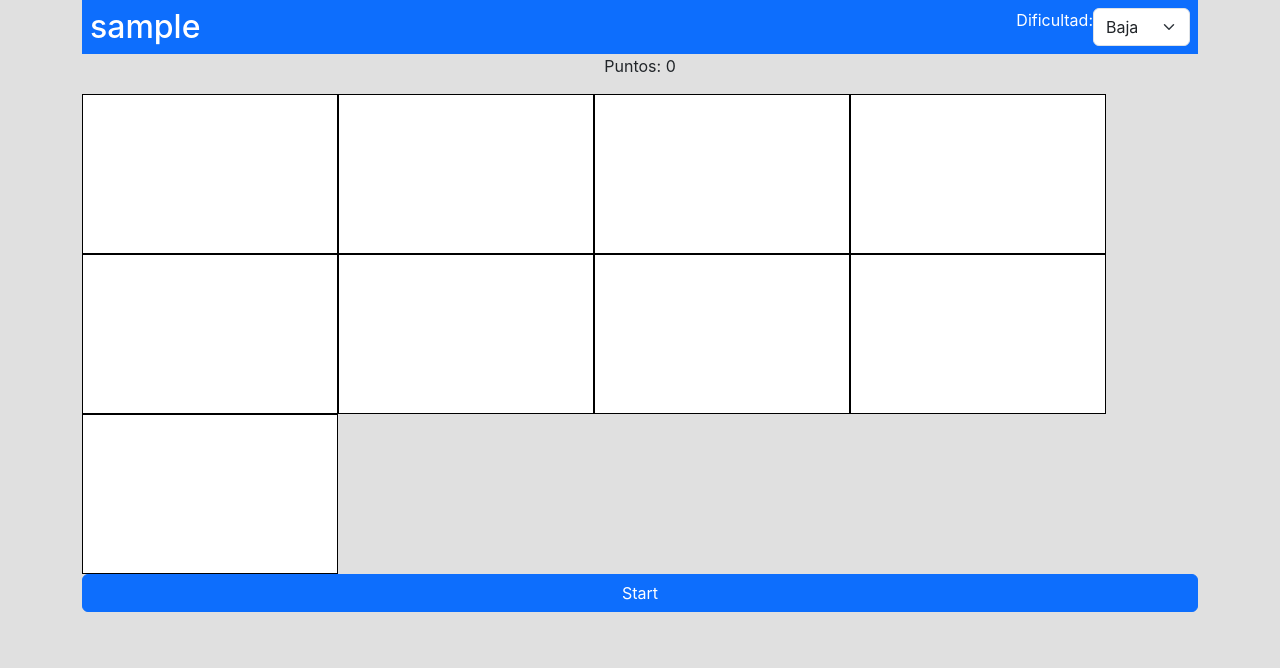
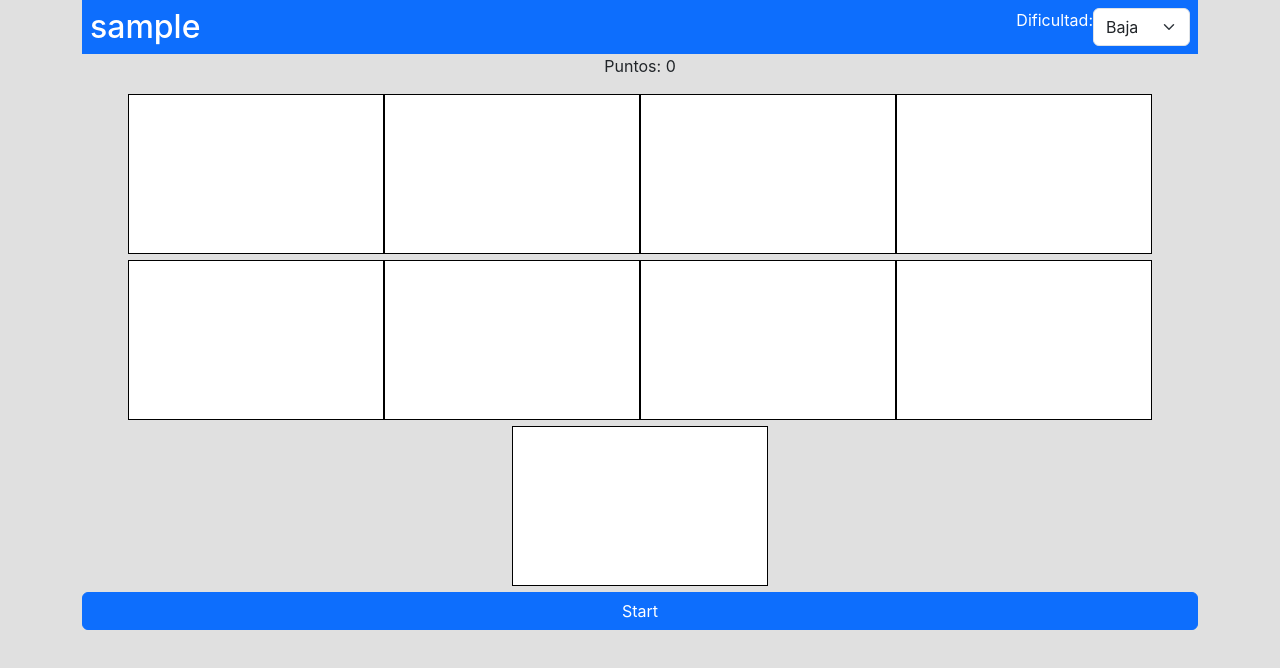
Before and after one commit to Diesouto/whac-a-mole-pwa, a React (Create React App) app: page /game in a window 1280 px wide. Shown: the top 668 px of the page. Built offline with nearby package versions, Linux system fonts and the light colour scheme; sample sign-in values are in the browser's storage.

Commit message:
add cell number variable and multiple moles

```diff
--- a/src/components/Grid.tsx
+++ b/src/components/Grid.tsx
@@ -2,26 +2,32 @@ import React from "react";
 import Cell from "./Cell";
 
 interface GridProps {
-  molePosition: number;
-  handleWhack: () => void;
+  cellNumber: number;
+  handleWhack: (i: number) => void;
+  molePositions: number[];
 }
 
-const Grid: React.FC<GridProps> = ({ molePosition, handleWhack }) => {
+const Grid: React.FC<GridProps> = ({
+  cellNumber,
+  handleWhack,
+  molePositions,
+}) => {
   const renderCells = () => {
     const cells = [];
-    for (let i = 0; i < 9; i++) {
+    for (let i = 0; i < cellNumber; i++) {
+      const isMoleVisible = molePositions.includes(i);
       cells.push(
         <Cell
           key={i}
-          onWhack={handleWhack}
-          isMoleVisible={i === molePosition}
+          onWhack={() => handleWhack(i)}
+          isMoleVisible={isMoleVisible}
         />
       );
     }
     return cells;
   };
 
-  return <div className="grid d-flex flex-wrap">{renderCells()}</div>;
+  return <div className="grid">{renderCells()}</div>;
 };
 
 export default Grid;
--- a/src/pages/Game.tsx
+++ b/src/pages/Game.tsx
@@ -1,5 +1,5 @@
 import React, { useState, useEffect } from "react";
-import { useParams, useNavigate } from "react-router-dom";
+import { useNavigate } from "react-router-dom";
 import GameService from "../services/GameService";
 import UserService from "../services/UserService";
 import Grid from "../components/Grid";
@@ -8,12 +8,15 @@ import Button from "../components/Button";
 const Game: React.FC = () => {
   const [points, setPoints] = useState(UserService.getPoints());
   const [difficulty, setDifficulty] = useState("bajo");
-  const [molePosition, setMolePosition] = useState<number>(-1); // Initialize mole position
+  const [molePositions, setMolePositions] = useState<number[]>([]);
   const [gameRunning, setGameRunning] = useState(false);
   const navigate = useNavigate();
   let intervalId: NodeJS.Timeout;
 
-  const handleWhack = () => {
+  const cellNumber = 9; // Define the maximum number of cells
+  const moleNumber = 2; // Define max number of moles
+
+  const handleWhack = (position: number) => {
     const pointsIncrement = GameService.getPointsIncrement(difficulty);
     setPoints(points + pointsIncrement);
 
@@ -21,7 +24,11 @@ const Game: React.FC = () => {
       navigator.vibrate(200);
     }
 
-    setMolePosition(-1);
+    // hide mole
+    const updatedMolePositions = molePositions.filter(
+      (pos) => pos !== position
+    );
+    setMolePositions(updatedMolePositions);
   };
 
   useEffect(() => {
@@ -36,14 +43,18 @@ const Game: React.FC = () => {
   const startGame = () => {
     setGameRunning(true);
     intervalId = setInterval(() => {
-      const newPosition = GameService.generateRandomMolePosition();
-      setMolePosition(newPosition);
-    }, GameService.getTimeInterval(difficulty));
+      const newPositions: number[] = [];
+      for (let i = 0; i < moleNumber; i++) {
+        const newPosition = GameService.generateRandomMolePosition();
+        newPositions.push(newPosition);
+      }
+      setMolePositions(newPositions);
+    }, GameService.getTimeInterval(difficulty) * 5);
   };
 
   const stopGame = () => {
     setPoints(0);
-    setMolePosition(-1);
+    setMolePositions([]);
     clearInterval(intervalId);
     setGameRunning(false);
   };
@@ -79,7 +90,11 @@ const Game: React.FC = () => {
       </nav>
       <section className="d-flex flex-column justify-content-around text-center">
         <p>Puntos: {points}</p>
-        <Grid molePosition={molePosition} handleWhack={handleWhack} />
+        <Grid
+          cellNumber={cellNumber}
+          molePositions={molePositions}
+          handleWhack={handleWhack}
+        />
         <Button onClick={gameRunning ? stopGame : startGame}>
           {gameRunning ? "Stop" : "Start"}
         </Button>
--- a/src/pages/Home.tsx
+++ b/src/pages/Home.tsx
@@ -22,8 +22,9 @@ const Home: React.FC = () => {
   };
 
   return (
-    <main className="container h-100">
-      <section className="w-75 h-100 m-auto bg-light border border-primary rounded p-5 d-flex flex-column justify-content-around align-items-center">
+    <main className="container">
+      <section className="w-75 m-auto bg-light border border-primary rounded p-5 d-flex flex-column justify-content-around align-items-center">
+        <div className="d-flex flex-column justify-content-around gap-5 align-items-center">
           <h1 className="text-center">Bienvenido al Juego de Toca al Topo</h1>
           <Input
             name="nombre"
@@ -34,6 +35,7 @@ const Home: React.FC = () => {
           <Button className="w-100 text-center" onClick={handleStartGame}>
             Start
           </Button>
+        </div>
       </section>
     </main>
   );
```
Lines whose indentation alone changed are shown as unchanged.
